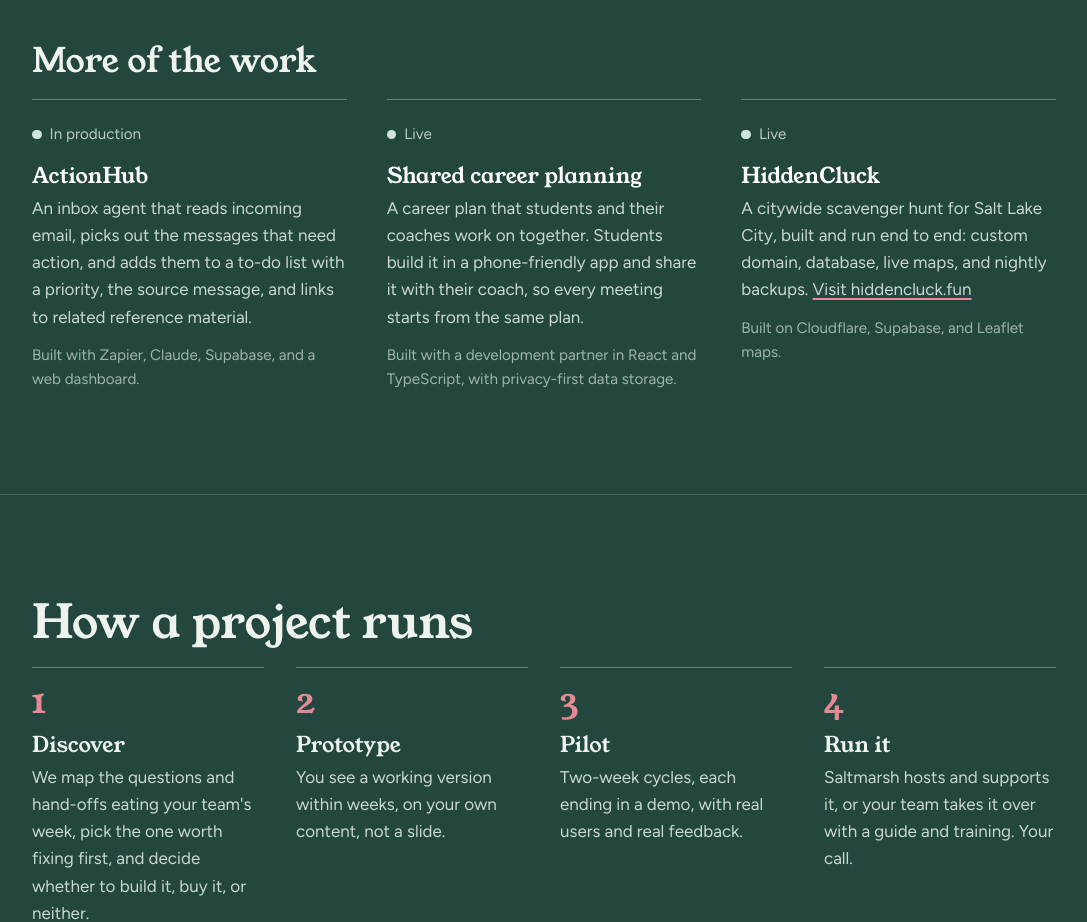
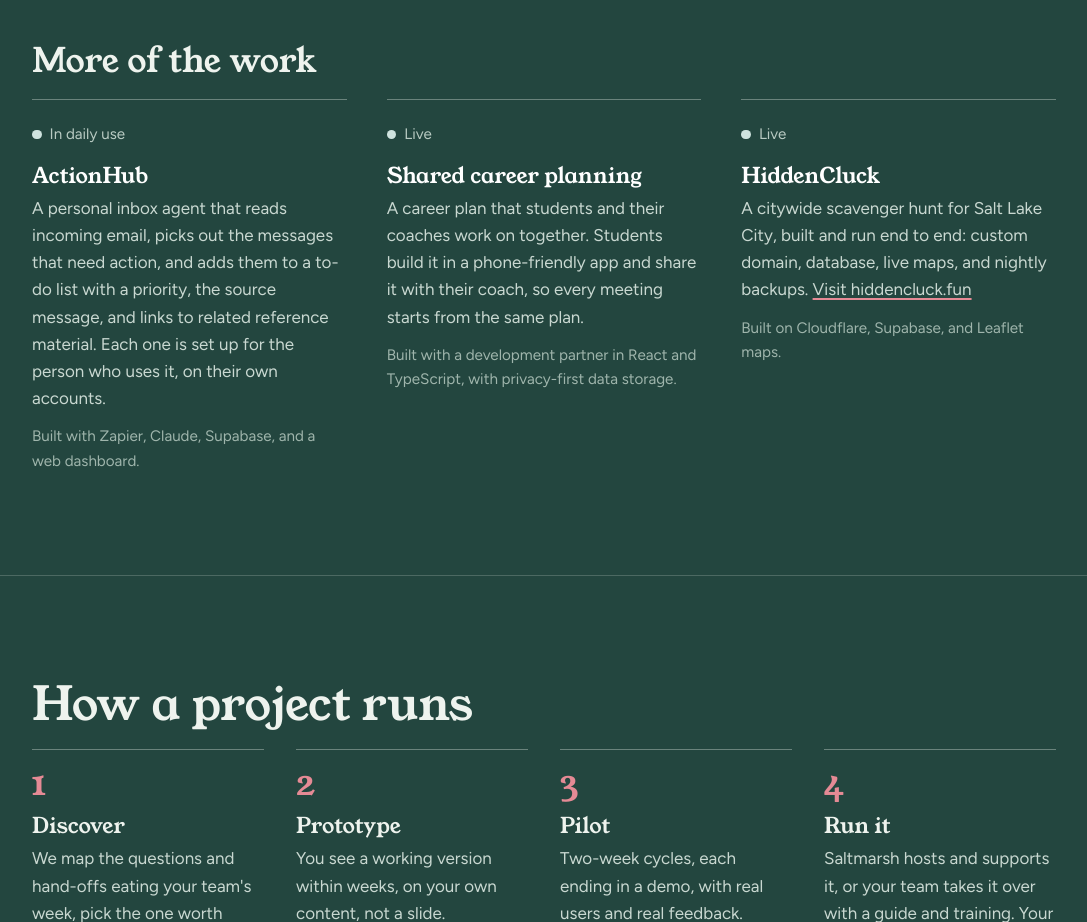
Before and after one commit to matthewmow/SaltmarshAI, a website: page public/index.html in a window 1280 px wide. Shown: the part 3560-4482 px from the top of the page, without its empty margins (96-1183 px from the left). Drawn offline with Linux system fonts and the light colour scheme.

Commit message:
Describe ActionHub as a personal agent set up per person
It isn't a sign-up service, so the card now says it's in daily use and
set up for each person on their own accounts, rather than "in production."

Co-Authored-By: Claude Opus 5.5 <noreply@anthropic.com>
Claude-Session: https://claude.ai/code/session_01YWeb9nLw7XriBD9j767wjH

```diff
--- a/public/index.html
+++ b/public/index.html
@@ -272,9 +272,9 @@ footer .wrap{display:flex;flex-wrap:wrap;justify-content:space-between;gap:.5rem
         <h2 id="more">More of the work</h2>
         <div class="strip" id="strip" tabindex="0" aria-label="More projects, scroll sideways on a phone">
           <article>
-            <span class="status">In production</span>
+            <span class="status">In daily use</span>
             <h3>ActionHub</h3>
-            <p>An inbox agent that reads incoming email, picks out the messages that need action, and adds them to a to-do list with a priority, the source message, and links to related reference material.</p>
+            <p>A personal inbox agent that reads incoming email, picks out the messages that need action, and adds them to a to-do list with a priority, the source message, and links to related reference material. Each one is set up for the person who uses it, on their own accounts.</p>
             <p class="stack">Built with Zapier, Claude, Supabase, and a web dashboard.</p>
           </article>
           <article>
```
